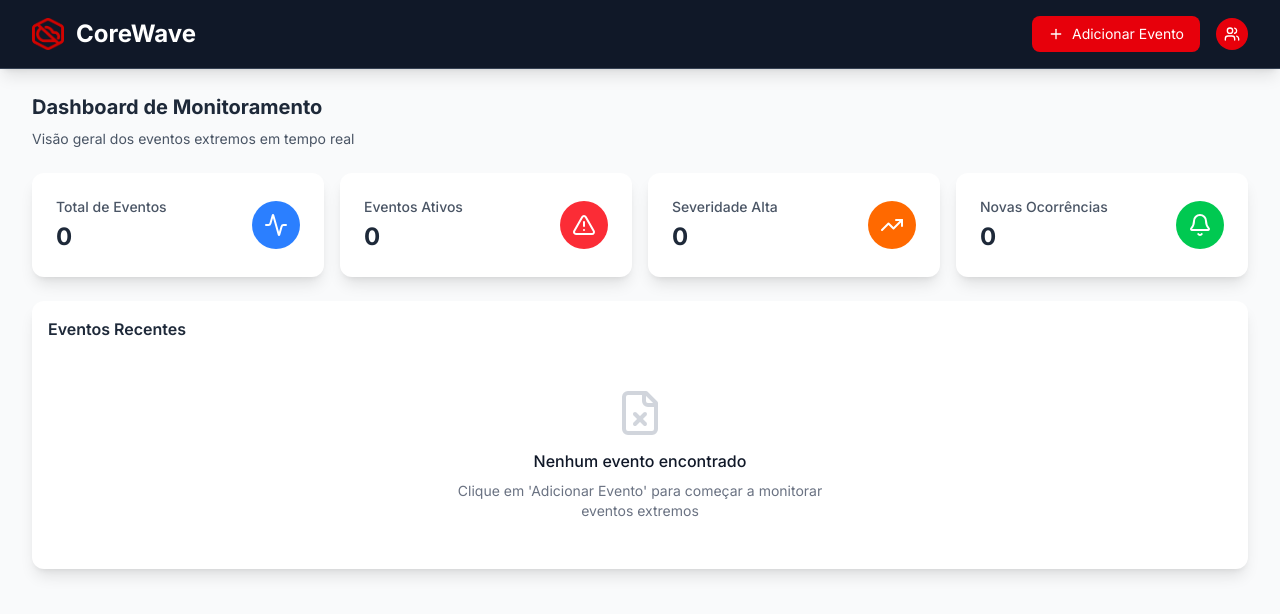
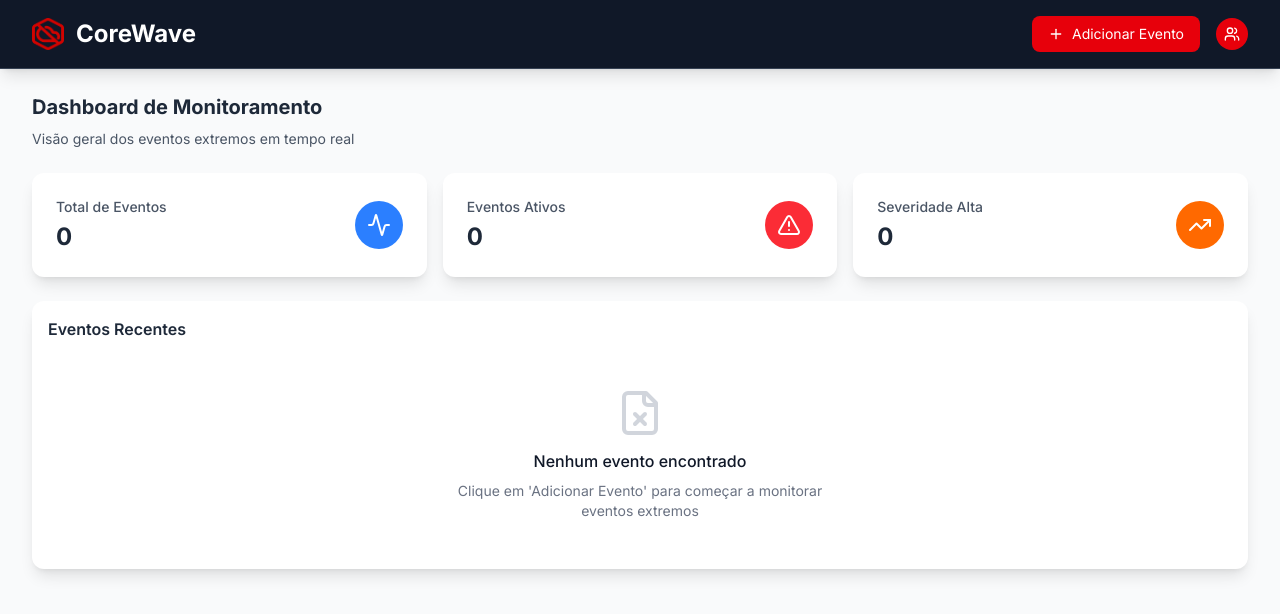
Before and after one commit to juanxto/prototipo-cw, a Next.js app: page /dashboard in a window 1280 px wide. Shown: the top 614 px of the page. Built offline with nearby package versions, Linux system fonts and the light colour scheme.

Commit message:
Retirado card de novas ocorrências.

```diff
--- a/src/app/dashboard/page.tsx
+++ b/src/app/dashboard/page.tsx
@@ -9,7 +9,6 @@ export default function DashboardPage() {
     totalEventos: 0,
     eventosAtivos: 0,
     severidadeAlta: 0,
-    novasOcorrencias: 0
   });
 
   const [showModal, setShowModal] = useState(false);
@@ -35,7 +34,6 @@ export default function DashboardPage() {
       totalEventos: prev.totalEventos + 1,
       eventosAtivos: prev.eventosAtivos + 1,
       severidadeAlta: eventData.severidade === 'alta' ? prev.severidadeAlta + 1 : prev.severidadeAlta,
-      novasOcorrencias: prev.novasOcorrencias + 1
     }));
 
     setShowModal(false);
@@ -176,11 +174,10 @@ export default function DashboardPage() {
           <p className="text-sm text-gray-600">Visão geral dos eventos extremos em tempo real</p>
         </div>
 
-        <div className="grid grid-cols-2 lg:grid-cols-4 gap-4 mb-6">
+        <div className="grid grid-cols-2 lg:grid-cols-3 gap-4 mb-6">
           <StatCard icon={Activity} title="Total de Eventos" value={stats.totalEventos} color="bg-blue-500" />
           <StatCard icon={AlertTriangle} title="Eventos Ativos" value={stats.eventosAtivos} color="bg-red-500" />
           <StatCard icon={TrendingUp} title="Severidade Alta" value={stats.severidadeAlta} color="bg-orange-500" />
-          <StatCard icon={Bell} title="Novas Ocorrências" value={stats.novasOcorrencias} color="bg-green-500" />
         </div>
 
         <div className="bg-white rounded-xl p-4 shadow-lg">
```
